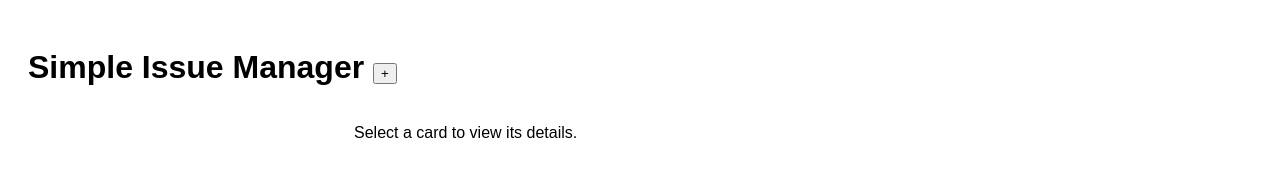
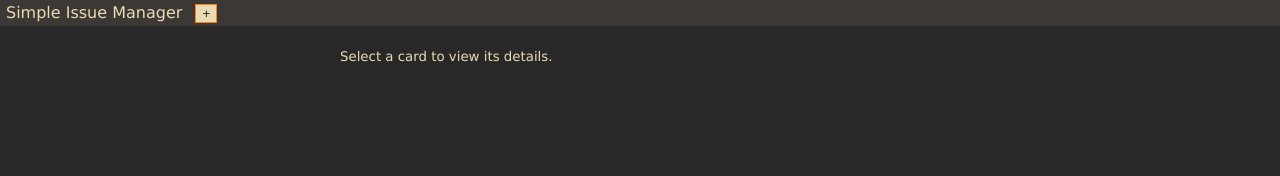
Before and after one commit to vekiar/sim, a plain HTML site: page index.html in a window 1280 px wide. Drawn offline with Linux system fonts and the light colour scheme.

Commit message:
Apply gruvbox color scheme and remove left gap

```diff
--- a/style.css
+++ b/style.css
@@ -1,12 +1,45 @@
 body {
-    font-family: Arial, sans-serif;
-    padding: 20px;
+    font-family: Verdana, Geneva, sans-serif;
+    font-size: 10pt;
+    color: #ebdbb2; /* gruvbox fg */
+    background: #282828; /* gruvbox bg */
+    margin: 0;
+    padding: 0;
+}
+
+h1 {
+    background: #3c3836; /* gruvbox dark1 */
+    color: #ebdbb2;
+    font-weight: normal;
+    font-size: 16px;
+    padding: 3px 6px;
+    margin: 0 0 10px 0;
+}
+
+h1 button {
+    background: #ebdbb2;
+    color: #282828;
+    border: 1px solid #fe8019;
+    margin-left: 8px;
+    cursor: pointer;
+}
+
+a:link {
+    color: #fabd2f; /* gruvbox yellow */
+    text-decoration: none;
+}
+
+a:visited {
+    color: #d3869b; /* gruvbox purple */
+    text-decoration: none;
 }
 
 
 #main {
     display: flex;
     height: calc(100vh - 60px);
+    width: 100%;
+    margin: 0;
 }
 
 #inbox {
@@ -27,10 +60,10 @@ body {
 }
 
 .card {
-    border: 1px solid #ccc;
+    border: 1px solid #fe8019; /* gruvbox orange */
     padding: 10px;
     margin-bottom: 10px;
-    background: #fff;
+    background: #3c3836;
     cursor: pointer;
 
 }
@@ -56,7 +89,8 @@ body {
 }
 
 .overlay-content {
-    background: #fff;
+    background: #282828;
+    color: #ebdbb2;
     padding: 20px;
     width: 300px;
 }
```
